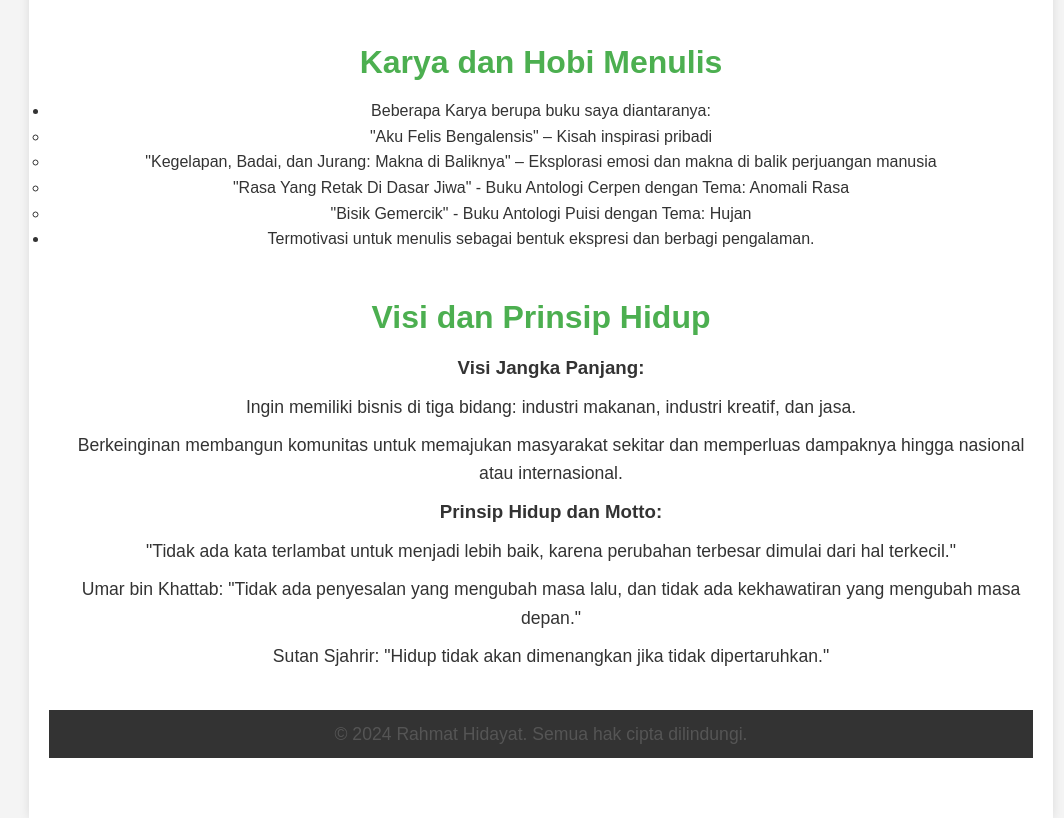
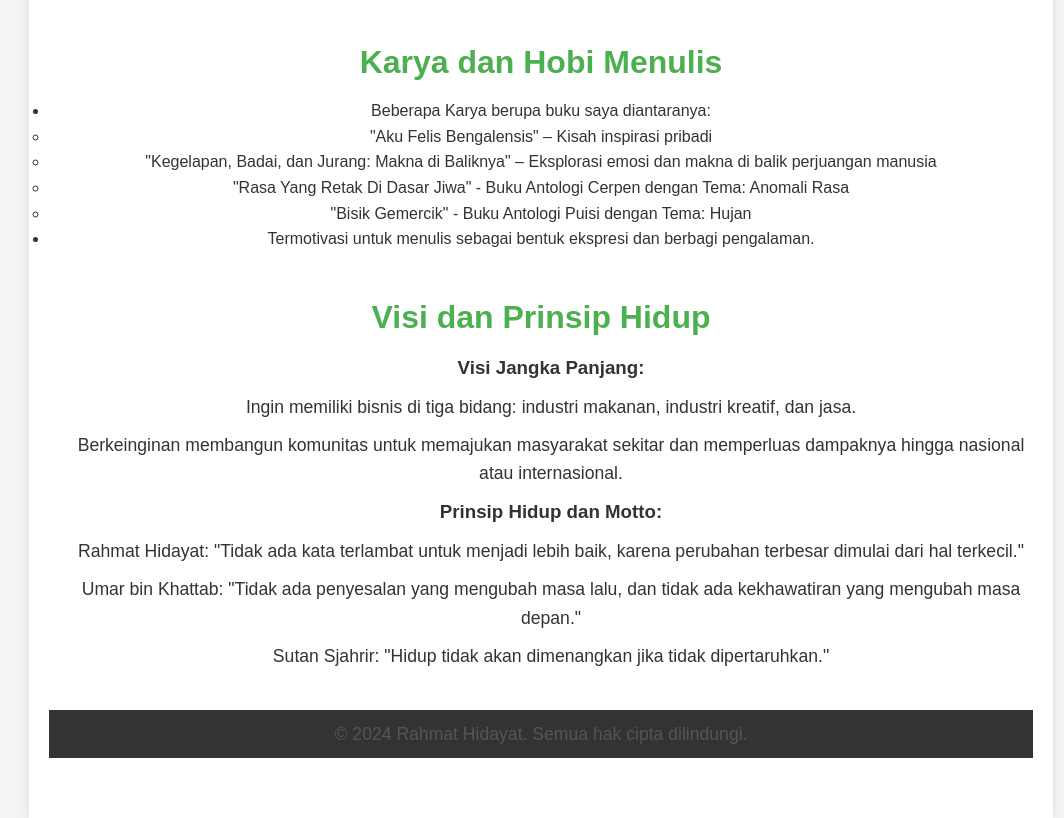
Before and after one commit to RahmatH07-lab/Tentang-Saya, a plain HTML site: page index.html in a window 1280 px wide. Shown: the part 2992-3810 px from the top of the page, without its empty margins (99-1163 px from the left). Drawn offline with Linux system fonts and the light colour scheme.

Commit message:
Update index.html

```diff
--- a/index.html
+++ b/index.html
@@ -180,7 +180,7 @@ r<!DOCTYPE html>
             <div class="content">
                 <h3>Prinsip Hidup dan Motto:</h3>
                 <ul>
-                    <li>"Tidak ada kata terlambat untuk menjadi lebih baik, karena perubahan terbesar dimulai dari hal terkecil."</li>
+                    <li>Rahmat Hidayat: "Tidak ada kata terlambat untuk menjadi lebih baik, karena perubahan terbesar dimulai dari hal terkecil."</li>
                     <li>Umar bin Khattab: "Tidak ada penyesalan yang mengubah masa lalu, dan tidak ada kekhawatiran yang mengubah masa depan."</li>
                     <li>Sutan Sjahrir: "Hidup tidak akan dimenangkan jika tidak dipertaruhkan."</li>
                 </ul>
```
